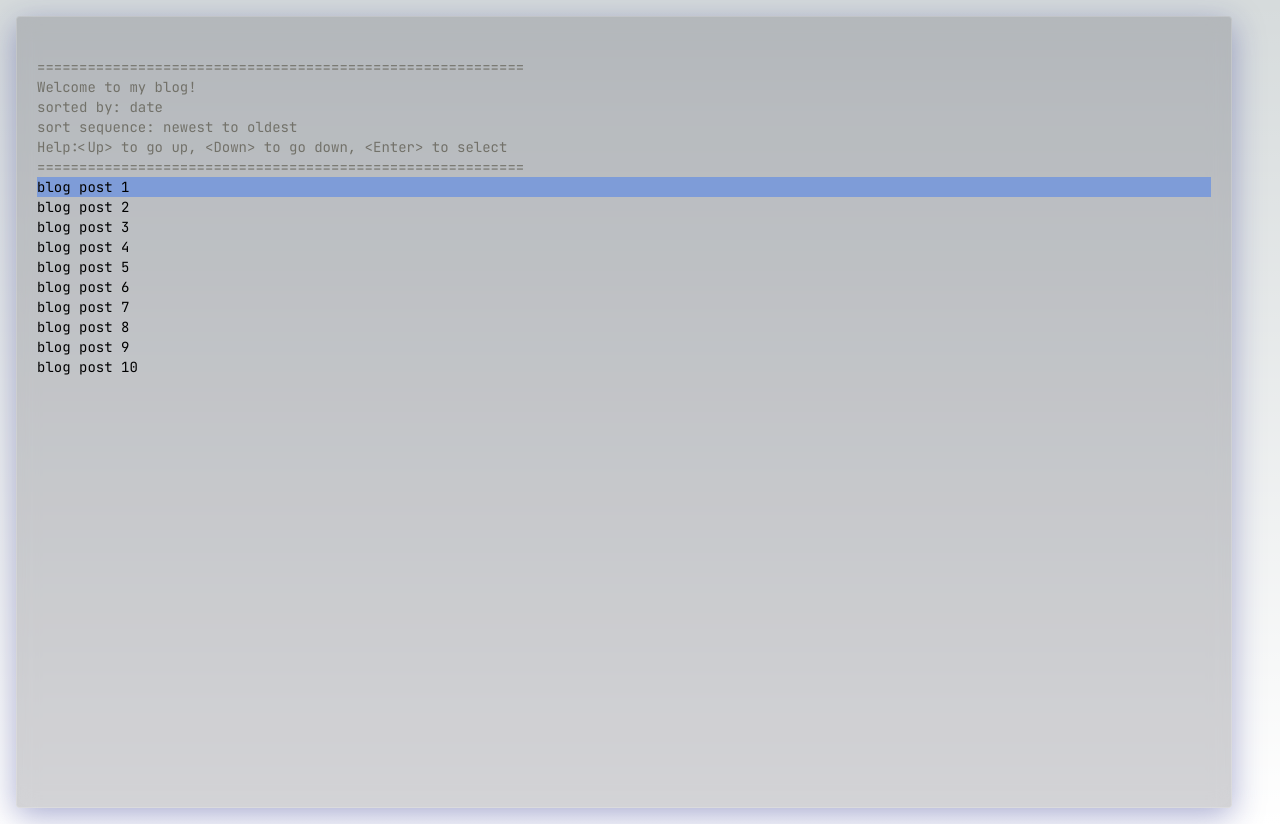
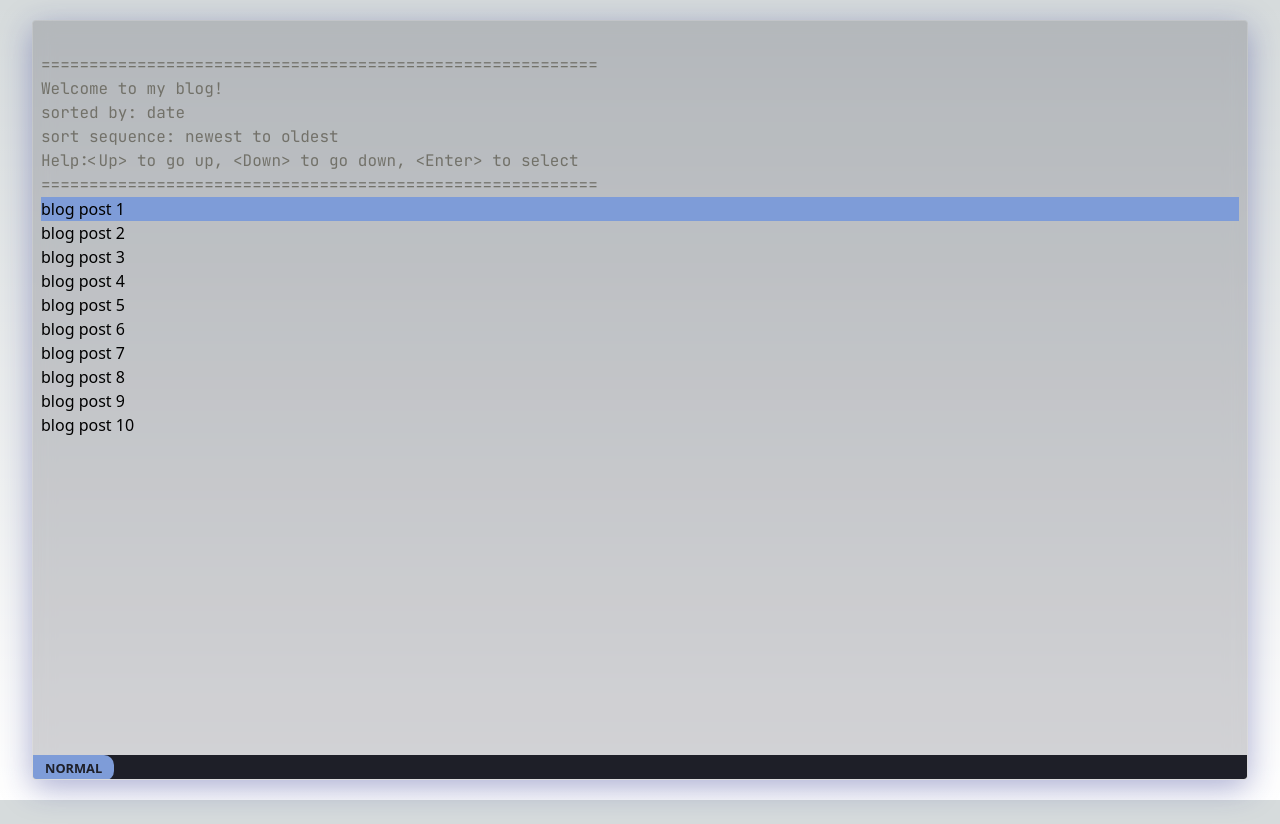
Before and after one commit to DeanRTaylor1/coding-blog, a Next.js app: page / in a window 1280 px wide. After the commit the page ends 800 px from the top, so only its background shows below. Built offline with nearby package versions, Linux system fonts and the light colour scheme.

Commit message:
added components directory, main laout and some more styling

```diff
--- /dev/null
+++ b/src/modules/components/Layout/main-layout.tsx
@@ -0,0 +1,16 @@
+import React, { PropsWithChildren } from "react";
+
+const MainLayout: React.FC<PropsWithChildren> = ({ children }) => {
+  return (
+    <main className="flex h-screen w-screen flex-col items-center justify-center">
+      <div className="main-layout z-10 flex flex-col items-start justify-start font-mono text-sm">
+        {children}
+        <div className="status-bar">
+          <span className="vim-mode">NORMAL</span>
+        </div>
+      </div>
+    </main>
+  );
+};
+
+export default MainLayout;
--- a/src/pages/_app.tsx
+++ b/src/pages/_app.tsx
@@ -1,6 +1,12 @@
-import '@/styles/globals.css'
-import type { AppProps } from 'next/app'
+import "@/styles/globals.css";
+import type { AppProps } from "next/app";
+import MainLayout from "@/modules/components/Layout/main-layout";
 
 export default function App({ Component, pageProps }: AppProps) {
-  return <Component {...pageProps} />
+  return (
+    <MainLayout>
+      {" "}
+      <Component {...pageProps} />
+    </MainLayout>
+  );
 }
--- a/src/pages/index.tsx
+++ b/src/pages/index.tsx
@@ -1,6 +1,6 @@
 import Image from "next/image";
 import { Inter } from "next/font/google";
-import React, { useEffect, useReducer } from "react";
+import React, { Fragment, useEffect, useReducer } from "react";
 
 const inter = Inter({ subsets: ["latin"] });
 
@@ -56,6 +56,7 @@
     case "DOWN_KEY":
       selectedIndex = state.findIndex((item) => item.isSelected);
       if (selectedIndex !== -1) {
+        // x % x = 0 so it will wrap around
         const nextIndex = (selectedIndex + 1) % state.length;
         return state.map((item, index) =>
           index === nextIndex
@@ -67,6 +68,7 @@
     case "UP_KEY":
       selectedIndex = state.findIndex((item) => item.isSelected);
       if (selectedIndex !== -1) {
+        // x - 1 + length % length = x - 1
         const nextIndex = (selectedIndex - 1 + state.length) % state.length;
         return state.map((item, index) =>
           index === nextIndex
@@ -110,20 +112,22 @@
   };
 
   return (
-    <main className="flex min-h-screen flex-col items-start justify-between p-4">
-      <div className="main-layout z-10 flex flex-col items-start justify-start font-mono text-sm lg:flex">
-        <div>
-          <pre className="w-fit flex justify-start items-start text-vim-comment">
-            {`
+    <Fragment>
+      <div className="flex flex-col w-full h-full p-2">
+        {" "}
+        {/* Add flex-col class here */}
+        <pre className="w-fit flex justify-start items-start text-vim-comment">
+          {`
 ==========================================================
 Welcome to my blog!
 sorted by: date
 sort sequence: newest to oldest
 Help:<Up> to go up, <Down> to go down, <Enter> to select
 ==========================================================`}
-          </pre>
-        </div>
-        <div className="w-full">
+        </pre>
+        <div className="w-full flex flex-col">
+          {" "}
+          {/* Add flex-col class here */}
           {navItemsState.map((bp, i) => {
             return (
               <div
@@ -139,6 +143,6 @@
           })}
         </div>
       </div>
-    </main>
+    </Fragment>
   );
 }
--- a/src/styles/globals.css
+++ b/src/styles/globals.css
@@ -18,6 +18,18 @@
   }
 }
 
+html,
+body {
+  height: 100%;
+  width: 100%;
+  margin: 0;
+  padding: 0;
+  display: flex;
+  flex-direction: column;
+  justify-content: center;
+  justify-items: center;
+}
+
 body {
   color: rgb(var(--foreground-rgb));
   background: linear-gradient(
@@ -30,9 +42,9 @@
 
 .main-layout {
   width: 95vw;
-  height: 99vh;
+  height: 95vh;
   border-radius: 10px;
-  padding: 20px;
+
   overflow-y: auto;
   /* backdrop-filter: blur(10px); */
   background: rgba(42, 42, 55, 0.2);
@@ -43,8 +55,26 @@
   border: 1px solid rgba(255, 255, 255, 0.18);
 }
 
+.status-bar {
+  width: 100%;
+  background: rgba(30, 31, 40, 1);
+  backdrop-filter: blur(10px);
+  -webkit-backdrop-filter: blur(10px);
+}
+
 .comment-style {
   color: rgb(114, 113, 105);
+}
+
+.vim-mode {
+  position: relative;
+  color: rgba(30, 31, 40, 1);
+  background: rgba(126, 156, 216, 1);
+  height: 100%;
+  border-radius: 0 10px 10px 0px;
+  font-size: 0.8rem;
+  padding: 0.25rem 0.75rem;
+  font-weight: 700;
 }
 
 @layer components {
--- a/tailwind.config.js
+++ b/tailwind.config.js
@@ -8,6 +8,13 @@
   theme: {
     fontFamily: {
       mono: ["JetBrains Mono", "ui-monospace", "SFMono-Regular", "monospace"],
+    },
+
+    extend: {
+      backgroundImage: {
+        "gradient-radial": "radial-gradient(var(--tw-gradient-stops))",
+        "gradient-conic":
+          "conic-gradient(from 180deg at 50% 50%, var(--tw-gradient-stops))",
       },
       colors: {
         "vim-light": "rgb(220, 215, 186)",
@@ -20,13 +27,7 @@
         "vim-comment-green": "#98bb6c",
         "vim-orange": "#ffa066",
         "vim-red-standard": "#e46876",
-      "vim-beighe": "#e46876",
-    },
-    extend: {
-      backgroundImage: {
-        "gradient-radial": "radial-gradient(var(--tw-gradient-stops))",
-        "gradient-conic":
-          "conic-gradient(from 180deg at 50% 50%, var(--tw-gradient-stops))",
+        "vim-beige": "#e46876",
       },
     },
   },
```
Also changed, not shown: src/modules/types/types.ts (renamed from modules/types/types.ts). Lines whose indentation alone changed are shown as unchanged.
